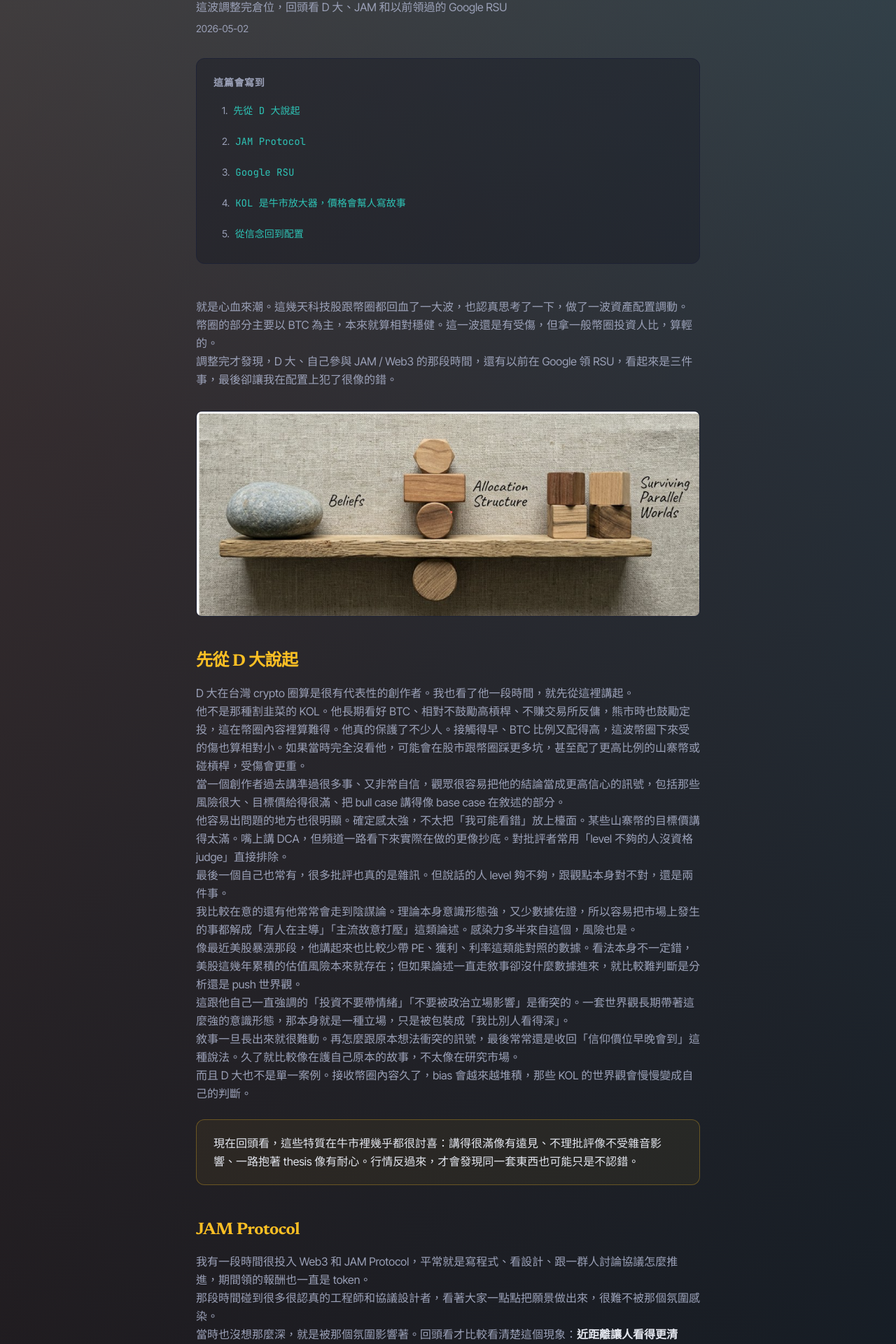
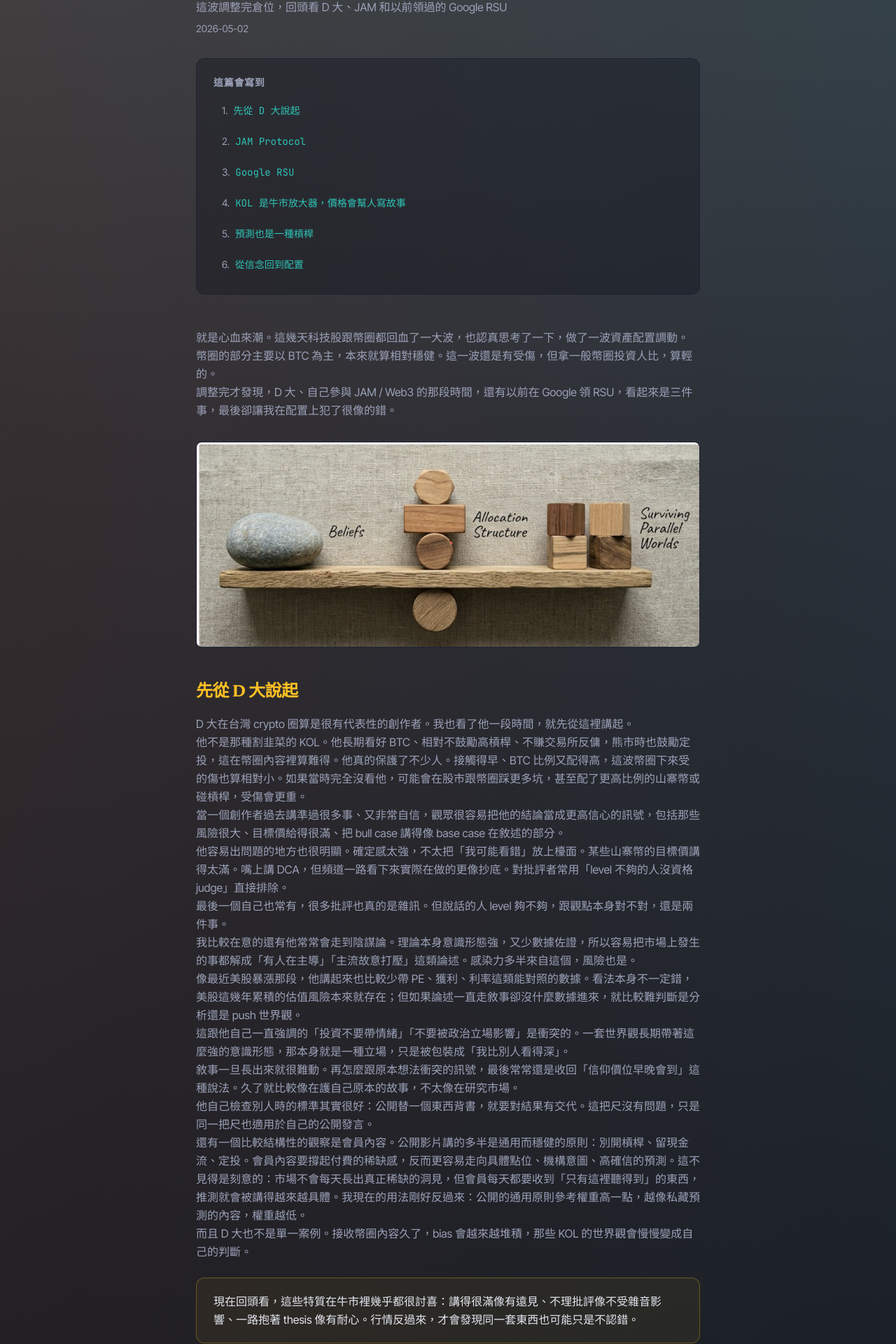
Before and after one commit to HanaYukii/hanayukii-site, a Next.js app: page /blog/kol-bull-market-amplifier in a window 1280 px wide. Shown: the part 276-2196 px from the top of the page at 70% size. Built offline with nearby package versions, Linux system fonts and the light colour scheme.

Commit message:
Deepen /blog/kol-bull-market-amplifier — 預測是槓桿、報新聞是安全牌、會員內容誘因、ex ante 評價

```diff
--- a/src/app/blog/kol-bull-market-amplifier/page.tsx
+++ b/src/app/blog/kol-bull-market-amplifier/page.tsx
@@ -66,6 +66,7 @@ export default function KolBullMarketAmplifier() {
               { id: "web3-distance", title: "JAM Protocol" },
               { id: "rsu", title: "Google RSU" },
               { id: "bull-amplifier", title: "KOL 是牛市放大器，價格會幫人寫故事" },
+              { id: "prediction-leverage", title: "預測也是一種槓桿" },
               { id: "diversify", title: "從信念回到配置" },
             ].map((item, i) => (
               <a
@@ -132,6 +133,12 @@ export default function KolBullMarketAmplifier() {
           </p>
           <p>
             敘事一旦長出來就很難動。再怎麼跟原本想法衝突的訊號，最後常常還是收回「信仰價位早晚會到」這種說法。久了就比較像在護自己原本的故事，不太像在研究市場。
+          </p>
+          <p>
+            他自己檢查別人時的標準其實很好：公開替一個東西背書，就要對結果有交代。這把尺沒有問題，只是同一把尺也適用於自己的公開發言。
+          </p>
+          <p>
+            還有一個比較結構性的觀察是會員內容。公開影片講的多半是通用而穩健的原則：別開槓桿、留現金流、定投。會員內容要撐起付費的稀缺感，反而更容易走向具體點位、機構意圖、高確信的預測。這不見得是刻意的：市場不會每天長出真正稀缺的洞見，但會員每天都要收到「只有這裡聽得到」的東西，推測就會被講得越來越具體。我現在的用法剛好反過來：公開的通用原則參考權重高一點，越像私藏預測的內容，權重越低。
           </p>
           <p>
             而且 D 大也不是單一案例。接收幣圈內容久了，bias 會越來越堆積，那些 KOL 的世界觀會慢慢變成自己的判斷。
@@ -202,10 +209,35 @@ export default function KolBullMarketAmplifier() {
             事後算誰看錯也是一種偏見。如果 alt season 真的完整演出，D 大現在大概會被當成又一次驗證眼光的人。過去很多標的如果太早賣掉就會賣飛，過去在 MU、TSM、PLTR、AMD 這些後來大漲的股票上也都太早出場過。但現實是，這一年他主要的幾個觀點幾乎都走反方向；再拉長時間看劇本可能又不一樣，這也是平行時空的另一種可能。
           </p>
           <p>
-            結果不能反推策略一定正確，這跟德州撲克的邏輯一樣：贏一手不代表打法對，輸一手不代表決策錯。D 大是前職業德撲選手，這套思路他講起來特別有說服力；自己也打過一段時間德撲，最高大概穩定打到 NL25，深感投資市場跟德撲有很多相似之處。但兩者差在德撲一手會結束，逼你看著結果想下一手，投資沒有這個明確的結算點，於是不認錯的特質很容易把錯誤展延很久。
+            所以比較公平的評價方式，是回到當時已有的資訊：那個判斷合不合理、風險有沒有被講出來、倉位允不允許看錯。只用最後的漲跌打分數，對誰都不準。
+          </p>
+          <p>
+            這跟德州撲克的邏輯一樣：贏一手不代表打法對，輸一手不代表決策錯。D 大是前職業德撲選手，這套思路他講起來特別有說服力；自己也打過一段時間德撲，最高大概穩定打到 NL25，深感投資市場跟德撲有很多相似之處。但兩者差在德撲一手會結束，逼你看著結果想下一手，投資沒有這個明確的結算點，於是不認錯的特質很容易把錯誤展延很久。
           </p>
           <p>
             這波罵 D 大的人也不一定比較高明。長期敘事派、合約交易派、攻擊型 KOL，每一種風格都有自己的死法。
+          </p>
+        </FadeIn>
+
+        <FadeIn>
+          <Heading id="prediction-leverage">預測也是一種槓桿</Heading>
+          <p>
+            KOL 不需要真的開槓桿。公開發表一個強烈預測，本身就在槓桿化他的聲譽：講得越具體、語氣越確定，猜中的時候回報越大，舊影片會被反覆截圖，變成「早就看懂」的證據，流量、會員、話語權都跟著進來。
+          </p>
+          <p>
+            但這種槓桿跟金融槓桿有一個關鍵差別：<strong>沒有強制平倉。</strong>看錯的時候，時間尺度可以拉長、預測可以改寫成長期 thesis、可以歸因給黑天鵝或有人操控，或者用新內容蓋過去，只留下看對的那些。金融槓桿看錯會被清算；聲譽槓桿看錯，多半只是折損一部分信用。
+          </p>
+          <p>
+            不對稱的地方在於，觀眾可能真的照著調了倉位。創作者付出的是信用，觀眾付出的是真金白銀。
+          </p>
+          <p>
+            這不是說有觀點就有罪。有價值的分析本來就需要立場，真正的問題出在 bull case 被講成 base case、假設沒交代、看錯了沒有回顧。願意把「這裡我可能看錯」講出來的預測，才是能拿來用的預測。
+          </p>
+          <p>
+            另一頭，也有一批很少表態的創作者，主要整理新聞、翻譯公告，不太給方向。這種風格常被當成比較中立，但其實是另一種安全牌：犯大錯的機率低、不容易被追究，同時提供的決策價值跟可驗證性也低。而且選擇報哪些新聞、標題怎麼下，本身還是有立場，「我只是分享」有時候只是把立場藏得比較深。
+          </p>
+          <p>
+            一種人把自己的判斷槓桿化，一種人靠不表態降低被檢驗的風險。方向感跟篩選效率都有用，也都有各自的盲點。我現在看內容比較在意的只剩一件事：他能不能讓我分得出來，哪些是事實、哪些是他的推論、哪些是行動建議，以及哪些地方連他自己也不確定。
           </p>
         </FadeIn>
 
```
